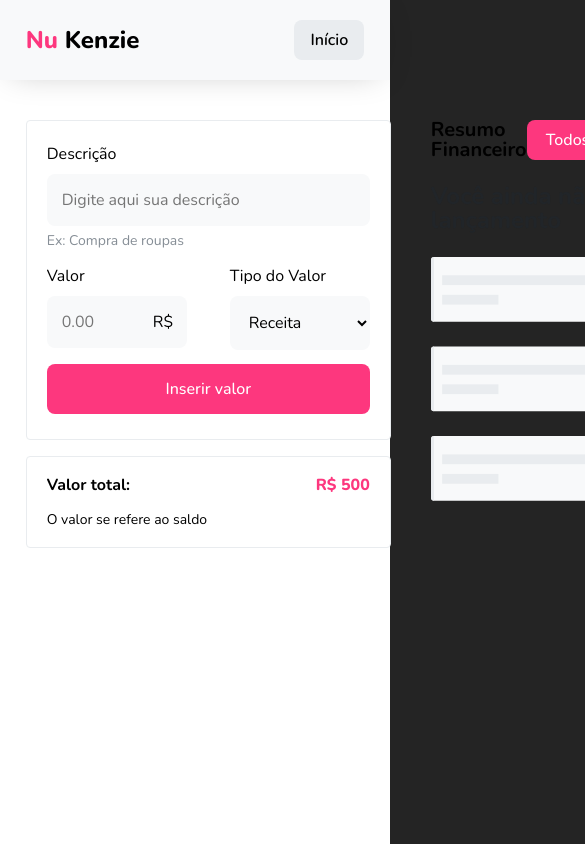
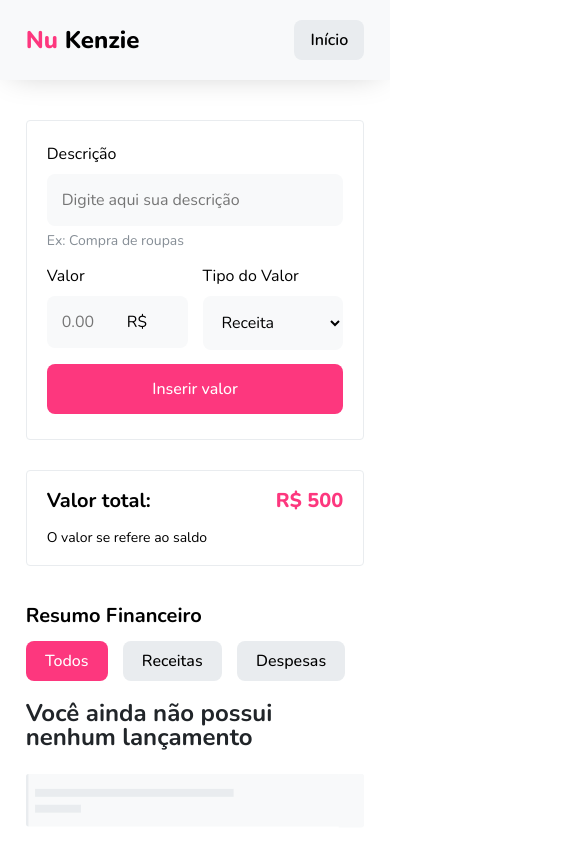
Before and after one commit to Kenzie-Academy-Brasil-Developers/nu-kenzie-react-app, a React (Vite) app in the folder nu-kenzie/: page / in a window 390 px wide. Both pictures are taken after a click on the button "Iniciar". Shown: the top 844 px of the page, 585 px wide, since content can reach past the window. Built offline with nearby package versions, Linux system fonts and the light colour scheme.

Commit message:
feat: responsivity in the Home Page

```diff
--- a/nu-kenzie/src/App.jsx
+++ b/nu-kenzie/src/App.jsx
@@ -25,22 +25,26 @@ function App() {
   }
 
   return (
-    page ?
-    (<div className="container App">
-      <Section openingPage={openingPage}/>
-      <Figure/>
-    </div>) :
+    page ? (
+    <div className='bg-dark'>
+      <div className="container App">
+        <Section openingPage={openingPage}/>
+        <Figure/>
+      </div>
+    </div>
 
-    (<div className='bg-white'>
+    ) : (
+    <div className='bg-white'>
       <Header homePage={homePage}/>
       <div className='container layout'>
-        <section>
+        <section className='section-form'>
           <Form addBalanceData={addBalanceData}/>
           <TotalValue/>
         </section>
         <Balance balanceData={balanceData}/>
       </div>
-    </div>)
+    </div>
+    )
 
   )
 }
--- a/nu-kenzie/src/components/Home Page/Balance List/balance.css
+++ b/nu-kenzie/src/components/Home Page/Balance List/balance.css
@@ -52,3 +52,14 @@
     flex-direction: column;
     gap: 20px;
 }
+
+@media (max-width: 1100px) {
+    .div-top {
+        display: unset;
+    }
+
+    .div-top .filter-buttons{
+        margin-top: 15px;
+        margin-bottom: 20px;
+    }
+}
--- a/nu-kenzie/src/components/Home Page/Form/form.css
+++ b/nu-kenzie/src/components/Home Page/Form/form.css
@@ -1,5 +1,20 @@
+.layout .section-form{
+    max-width: 365px;
+}
+
+@media (max-width: 860px) {
+    .layout .section-form{
+        width: 280px;
+    }
+
+    .section-form .form div .value-label{
+        right: -80px;
+    }
+
+}
+
 .form {
-    width: 365px;
+    width: 100%;
     padding: 25px 20px;
     border: 1px solid var(--grey3);
     border-radius: 4px;
@@ -43,6 +58,7 @@ input[type="number"] {
 .form > div{
     display: flex;
     justify-content: space-between;
+    gap: 15px;
 }
 
 .form div > div{
--- a/nu-kenzie/src/components/Opening Page/Section/section.css
+++ b/nu-kenzie/src/components/Opening Page/Section/section.css
@@ -1,3 +1,9 @@
+.bg-dark{
+    background-color: #242424;
+    width: 100vw;
+    height: 100vh;
+}
+
 .section{
     max-width: 350px;
 }
--- a/nu-kenzie/src/globalStyle.css
+++ b/nu-kenzie/src/globalStyle.css
@@ -24,10 +24,6 @@ time, mark, audio, video, button, input, select, textarea {
   text-decoration: none;
   list-style: none;
   font-family: 'Nunito', sans-serif;
-}
-
-body{
-  background-color: #242424;
 }
 
 button {
@@ -80,3 +76,55 @@ button {
   align-items: flex-start;
   gap: 40px;
 }
+
+@media (max-width: 725px) {
+  .layout {
+    flex-direction: column;
+  }
+
+  .layout .section-form{
+    display: flex;
+    justify-content: space-between;
+    align-items: flex-start;
+    gap: 30px;
+    width: 100%;
+    max-width: none;
+  }
+
+  .total-value{
+    margin-top: 0;
+  }
+
+  .total-value div{
+    flex-direction: column;
+    gap: 12px;
+  }
+
+  .section-balance{
+    margin-bottom: 30px;
+    width: 100%;
+  }
+}
+
+@media (max-width: 565px) {
+  .layout .section-form{
+    flex-direction: column;
+  }
+
+  .form div > div{
+    width: 50%;
+  }
+
+  .total-value{
+    width: 100%;
+  }
+
+  .total-value div{
+    flex-direction: row;
+  }
+
+  .total-value div h2,
+  .total-value div span{
+    font-size: 20px;
+  }
+}
```
Also changed, not shown: 1 other file (tests, documents, lock files or other folders).
